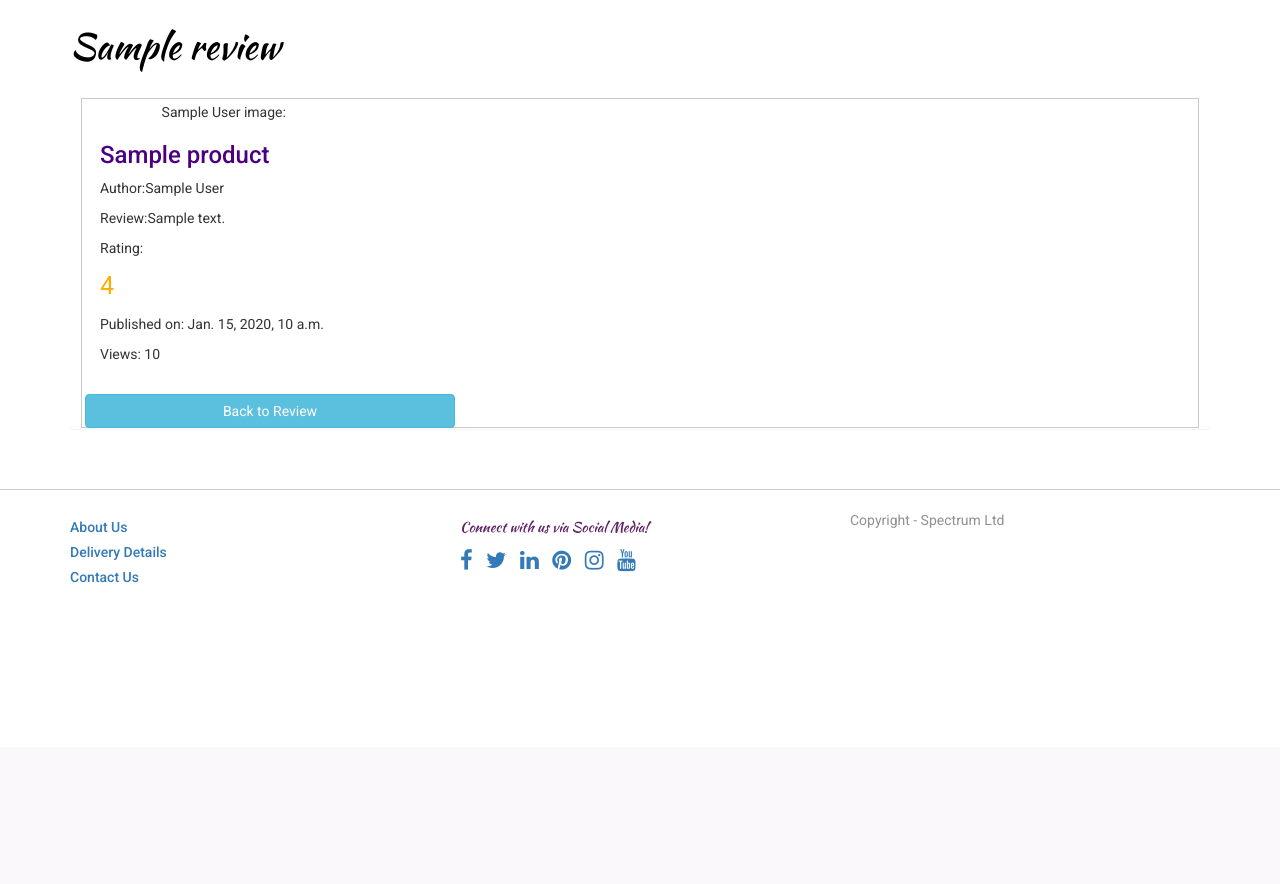
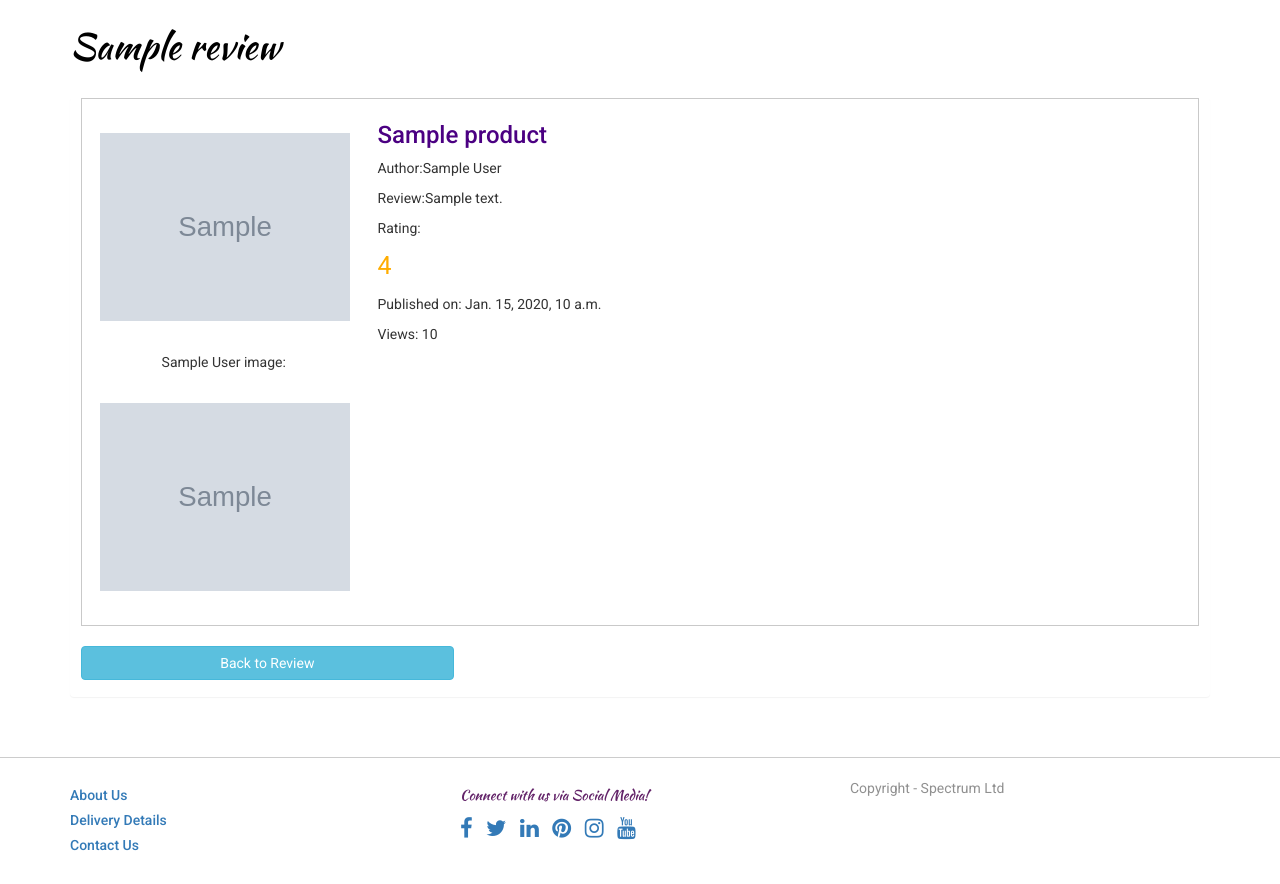
Before and after one commit to Andreaytm/spectrum, a Django app: template review/templates/reviewdetail.html in a window 1280 px wide. Shown: the part 53-937 px from the top of the page. Before the commit the page ends 636 px from the top, so only its background shows below. Run offline with Django 3.2, Linux system fonts and the light colour scheme; the template is opened without the code that fills it: most values are stand-ins (such as "Sample title", 1, 10 or a date in 2020); grey boxes marked "Sample" are stand-in pictures; some libraries are stand-ins or nearby versions.

Commit message:
Update css for review items

```diff
--- a/review/templates/reviewdetail.html
+++ b/review/templates/reviewdetail.html
@@ -30,19 +30,19 @@
                 </div>
             </div>
             <br>
+            <br>
+        </div>
         <div class='review.buttons'>
             <br>
-                <p><a  href="{% url 'get_review' %}" class="btn btn-info col-xs-12 col-md-4">Back to Review</a></p>
+            <p><a  href="{% url 'get_review' %}" class="btn btn-info col-xs-12 col-lg-4">Back to Review</a></p>
             <br>
             {% if user.is_authenticated and user == review.author %}
-                <p><a href="{% url 'edit_review' review.id %}" class="btn btn-primary col-xs-12 col-md-4">Edit Review</a></p>
+            <p><a href="{% url 'edit_review' review.id %}" class="btn btn-primary col-xs-12 col-lg-4">Edit Review</a></p>
             {% endif %}
             <br>
             {% if user.is_superuser or user.is_authenticated and user == review.author %}
-                <p><a href="{% url 'delete_review' review.id %}" class="btn btn-danger col-xs-12 col-md-4">Delete Review</a></p>
+            <p><a href="{% url 'delete_review' review.id %}" class="btn btn-danger col-xs-12 col-lg-4">Delete Review</a></p>
             {% endif %}
-            </div>
-            <br>
         </div>
     </div>
 </div>
--- a/review/templates/reviewposts.html
+++ b/review/templates/reviewposts.html
@@ -23,9 +23,9 @@
 <br>
 <div class="container row row-flex">
     {% for review in review %}
-    <div class="col-xs-12 col-sm-12 col-md-5 col-lg-5 display panel panel-default">
+    <div class="col-xs-12 col-sm-12 col-md-12 col-lg-5 display panel panel-default">
         <div class="review-panel">
-            <div class="col-xs-12 col-md-5 col-lg-5 text-center">
+            <div class="col-xs-12 col-md-12 col-lg-5 text-center">
                 <div class="review-product" style="background-image: url('{{ MEDIA_URL }}{{ review.product.image }}')"></div>
                 <div class="boldtext">Product: {{ review.product }}</div>
                 {% if review.image == "" %}
--- a/static/css/custom.css
+++ b/static/css/custom.css
@@ -209,7 +211,10 @@ img {
     border: 1px solid #ddd;
     margin: 10px;
 }
+
 /* ----------------------------------Products*/
+.review-product-index,
+.review-product-detail,
 .review-product,
 .product-profile,
 .product {
@@ -306,21 +308,32 @@ img {
 .black.filter-color {
     background: black;
 }
+
 /* ----------------------------------Review*/
 
 .review-panel {
     border: 1px solid #c9c9c9;
-    height: 100%;
+    display: flex;
     width: auto;
     padding: 3px;
     word-wrap: break-word;
 
 }
 
+.review-product {
+    height: 150px;
+    width: 180px;
+}
+
+.review-product-index,
+.review-product-detail {
+    height: 180px;
+    width: 200px;
+}
+
 .rating {
     font-size: 25px;
     color: #ffad00;
-
 }
 
 .review-text {
@@ -378,9 +398,15 @@ input[type="file"] {
         height: 300px;
     }
 
-    .review-product{
+    .review-product-index,
+    .review-product {
         width: 150px;
         height: 150px;
+    }
+
+    .review-product-detail {
+        width: 250px;
+        height: 250px;
     }
 
     .product-profile,
```
Also changed, not shown: other parts of static/css/custom.css (+43 -10 lines). Lines whose indentation alone changed are shown as unchanged.
